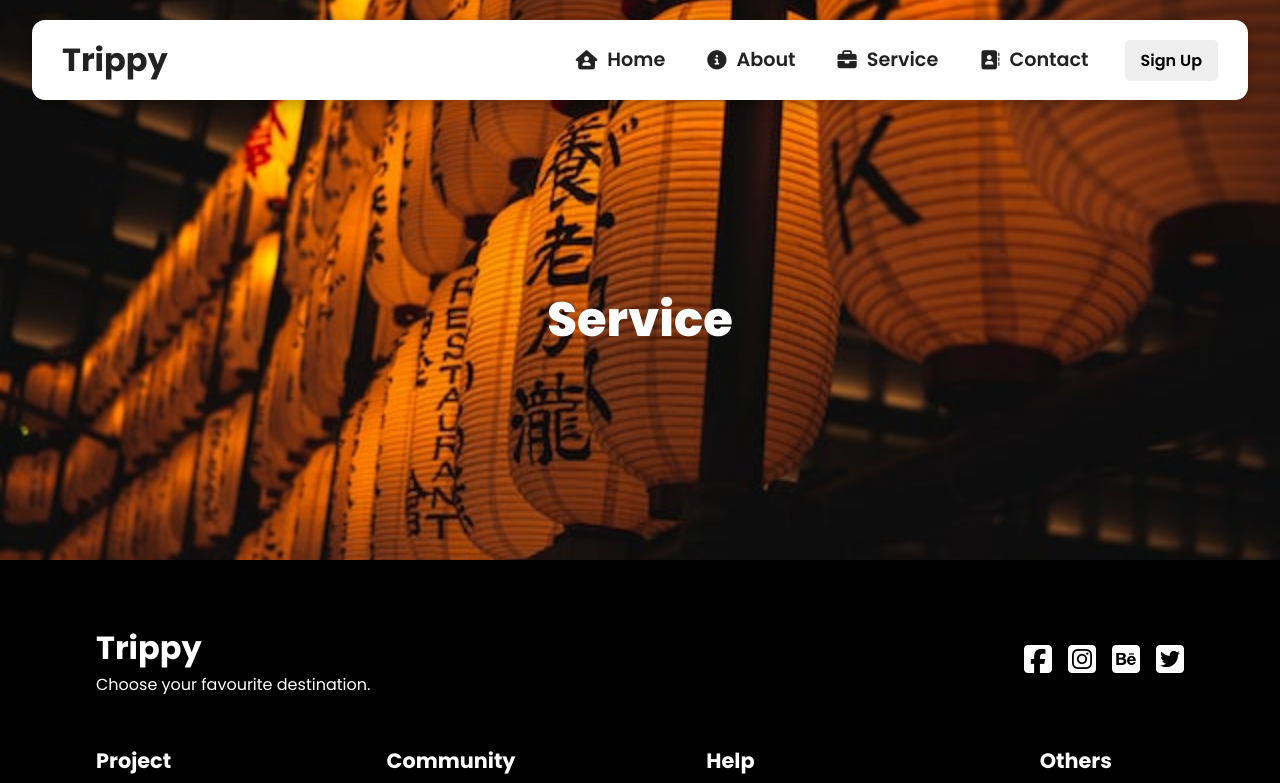
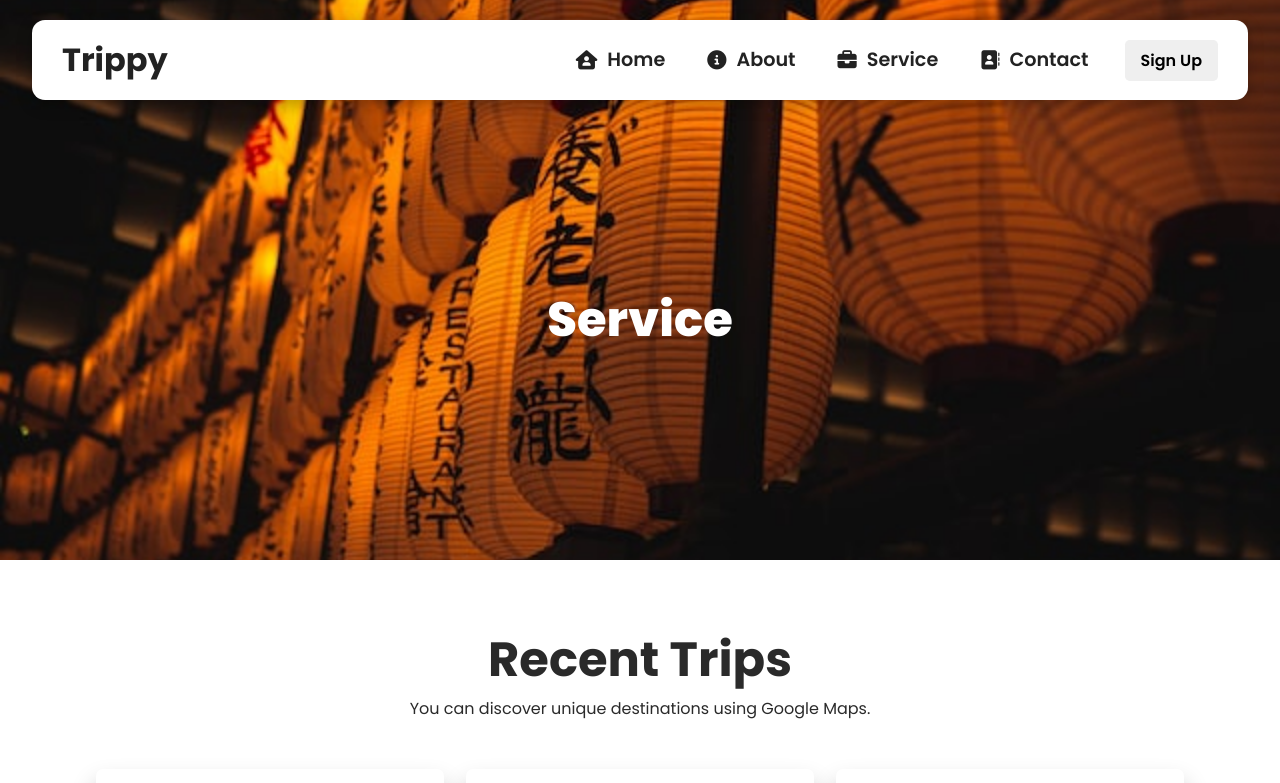
Before and after one commit to AntonioParadzik/travel-website-react, a React (Create React App) app: page /service in a window 1280 px wide. Shown: the top 783 px of the page. Built offline with nearby package versions, Linux system fonts and the light colour scheme.

Commit message:
Add trip component to Service

```diff
--- a/src/routes/Service.js
+++ b/src/routes/Service.js
@@ -1,6 +1,7 @@
 import Footer from "../components/Footer";
 import Hero from "../components/Hero";
 import Navbar from "../components/Navbar";
+import Trip from "../components/Trip";
 
 function Service (){
     return(
@@ -11,6 +12,7 @@ function Service (){
                 heroImg={require("../assets/night.jpg")}
                 title="Service"
             />
+            <Trip/>
             <Footer/>
         </>
     )
```
